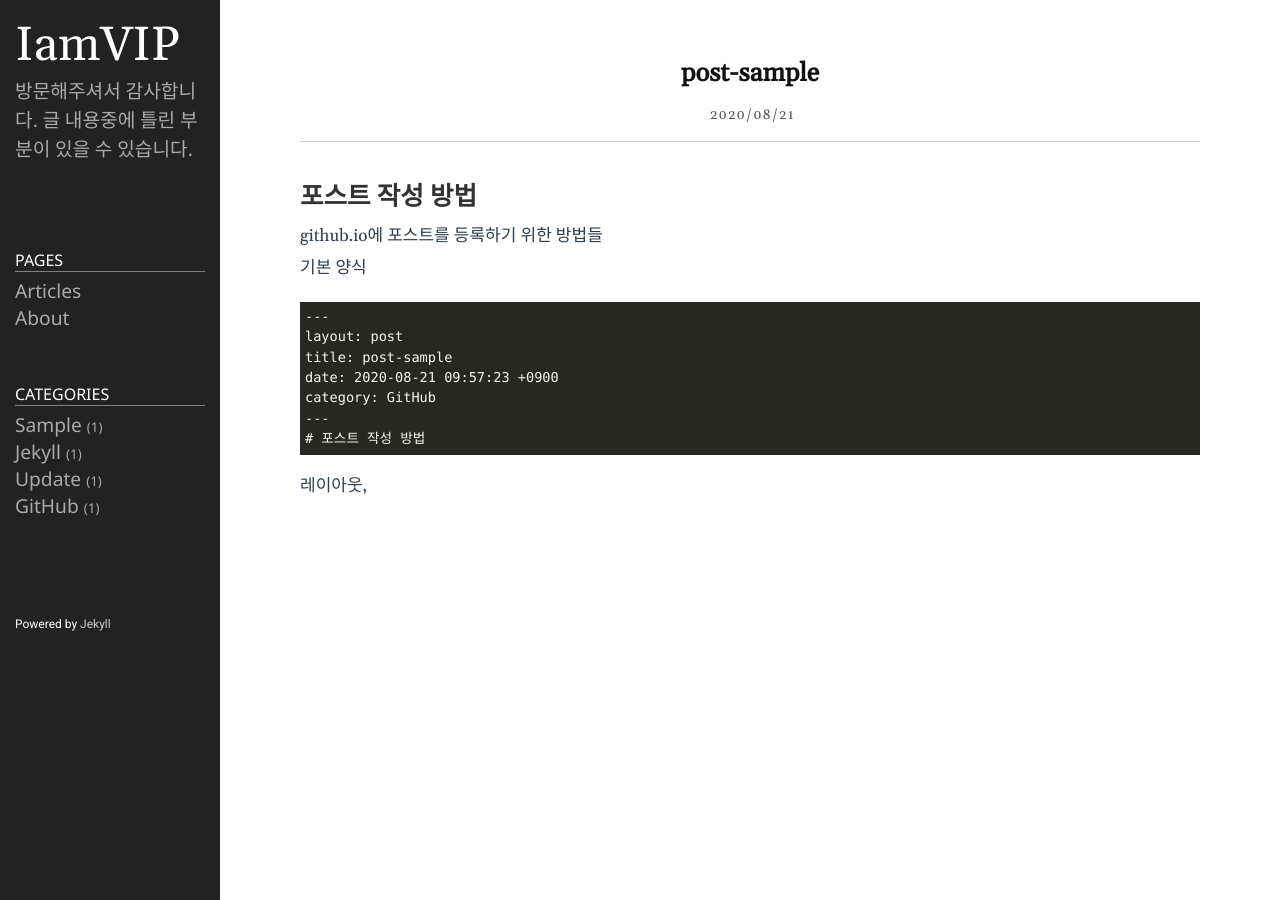
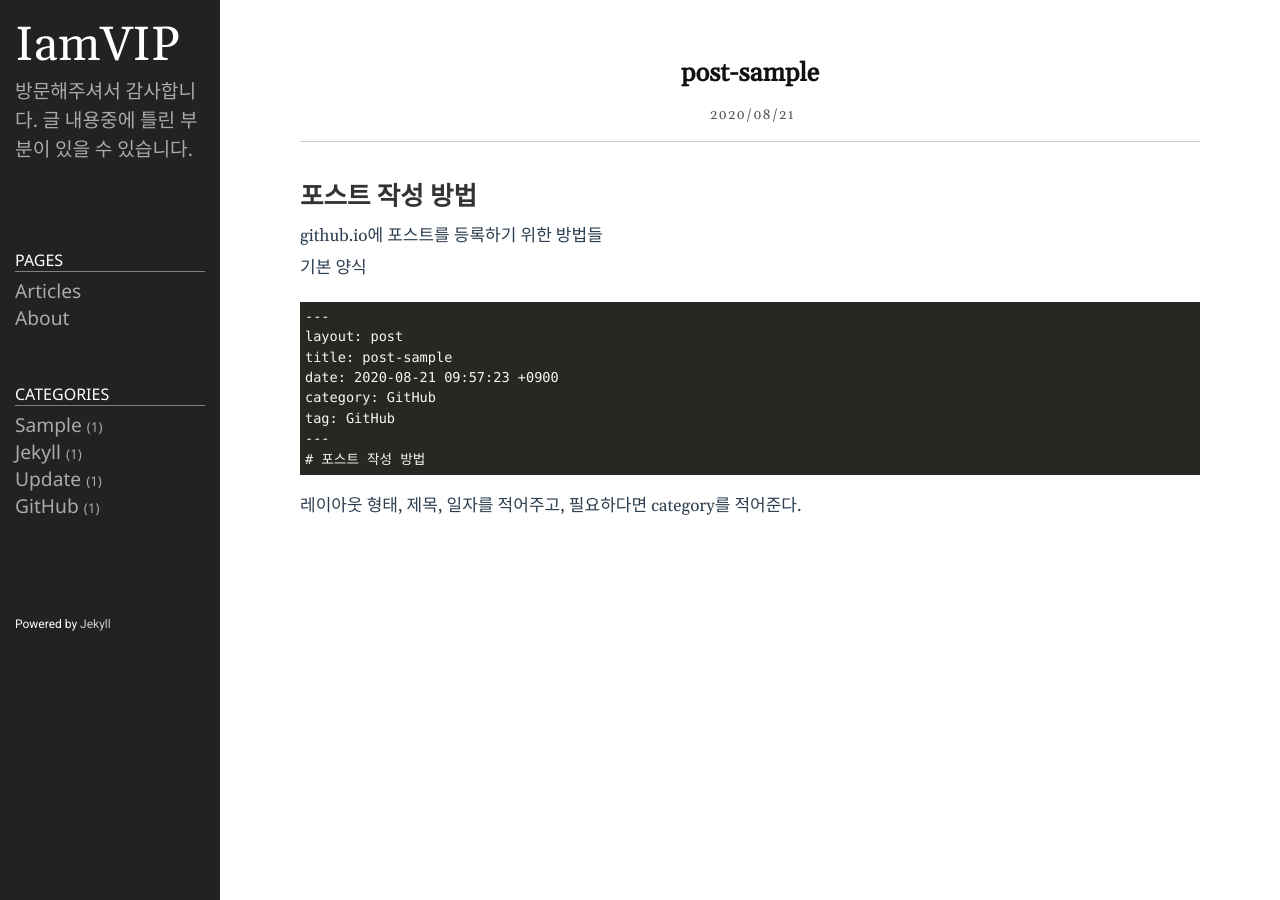
Before and after one commit to YBHkorea/ybhkorea.github.com, a Jekyll site: the page built from _posts/2020-08-21-포스트작성방법.md, in a window 1280 px wide. Built offline with Jekyll 4.4.1, drawn with Linux system fonts in a browser that asks for light colours.

Commit message:
_posts/2020-08-21-포스트작성방법.md updated from https://stackedit.io/

````diff
--- a/_posts/2020-08-21-포스트작성방법.md
+++ b/_posts/2020-08-21-포스트작성방법.md
@@ -15,12 +15,13 @@ layout: post
 title: post-sample
 date: 2020-08-21 09:57:23 +0900
 category: GitHub
+tag: GitHub
 ---
 # 포스트 작성 방법
 ```
 
-레이아웃,
+레이아웃 형태, 제목, 일자를 적어주고, 필요하다면 category를 적어준다.
 
 <!--stackedit_data:
-eyJoaXN0b3J5IjpbLTEwMzcxNDYyNjRdfQ==
+eyJoaXN0b3J5IjpbMTQ1MDQxNDQzM119
 -->
````
